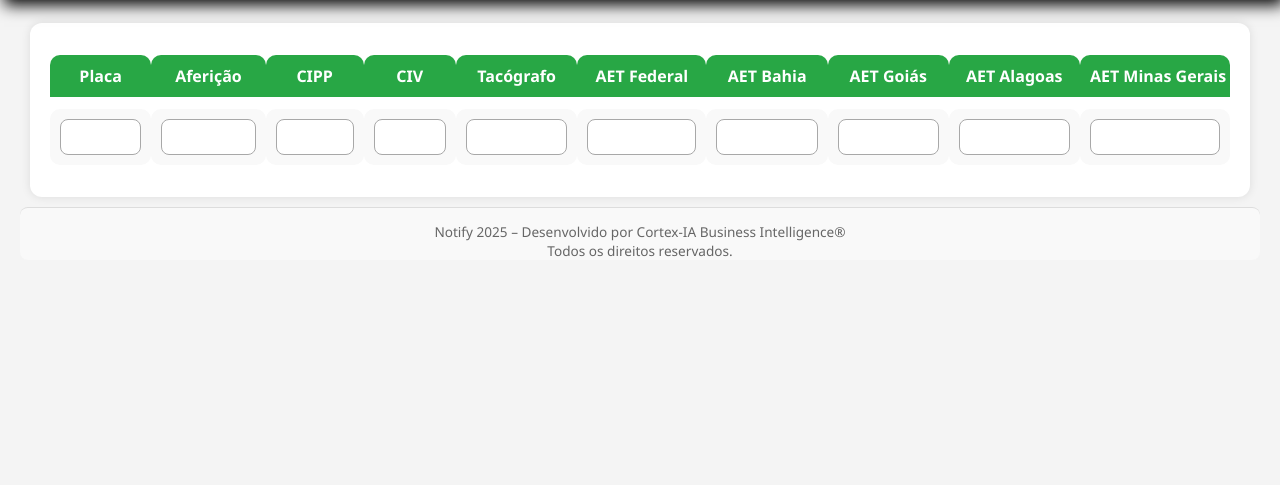
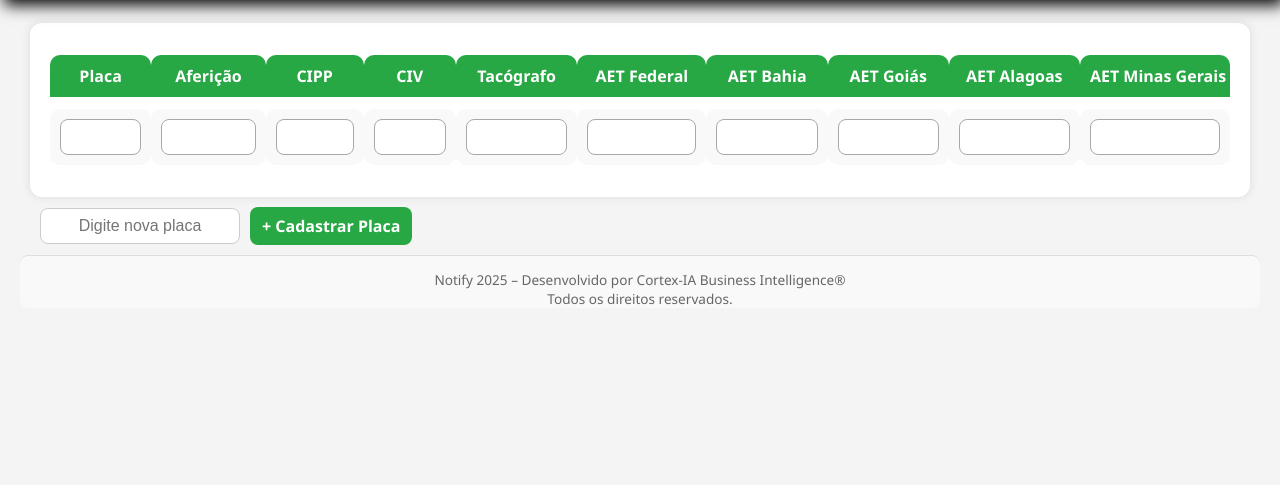
Before and after one commit to Cortex-ia-tech/Notify-App, a Flask app: template templates/logistica.html in a window 1280 px wide. Shown: the part 57-542 px from the top of the page. Run offline with Flask 3, Linux system fonts and the light colour scheme; the template is opened without the code that fills it, so the values that code supplies are empty; some libraries are stand-ins or nearby versions.

Commit message:
alteração do layout da logistica.html, inclusão do botão de cadastro de nova placa

```diff
--- a/static/logistica.css
+++ b/static/logistica.css
@@ -78,3 +78,32 @@ th, td {
     max-width: 130px;
     text-align: center;
 }
+
+.cadastro-placa {
+    display: flex;
+    align-items: center;
+    gap: 10px;
+    margin: 10px 20px 0 20px;
+}
+
+.cadastro-placa input {
+    padding: 8px;
+    font-size: 1rem;
+    border: 1px solid #ccc;
+    border-radius: 8px;
+    width: 200px;
+}
+
+.cadastro-placa a {
+    text-decoration: none;
+    background-color: #28a745;
+    color: white;
+    padding: 8px 12px;
+    border-radius: 8px;
+    font-weight: bold;
+    transition: background-color 0.2s ease;
+}
+
+.cadastro-placa a:hover {
+    background-color: #218838;
+}
--- a/templates/logistica.html
+++ b/templates/logistica.html
@@ -7,6 +7,7 @@
 {% endblock %}
 
 {% block content %}
+
 <div class="tabela-logistica">
     <table>
         <thead>
@@ -57,6 +58,11 @@
     </table>
 </div>
 
+<div class="cadastro-placa">
+    <input type="text" id="novaPlaca" placeholder="Digite nova placa">
+    <a href="#" id="btnCadastrarPlaca">+ Cadastrar Placa</a>
+</div>
+
 <footer>
     <p>
         Notify 2025 – Desenvolvido por Cortex-IA Business Intelligence® <br> Todos os direitos reservados.
@@ -74,7 +80,7 @@ document.addEventListener('DOMContentLoaded', () => {
         const tr = document.createElement('tr');
 
         tr.innerHTML = `
-            <td><input list="placas" name="placa_${index}" placeholder="Digite ou escolha" required></td>
+            <td><input type="text" name="placa_${index}" placeholder="Placa" readonly></td>
             <td><input type="text" name="afericao_${index}"></td>
             <td><input type="text" name="cipp_${index}"></td>
             <td><input type="text" name="civ_${index}"></td>
@@ -91,7 +97,7 @@ document.addEventListener('DOMContentLoaded', () => {
     }
 
     function adicionarEventosLinha(tr, index) {
-        const placaInput = tr.querySelector(`input[list="placas"]`);
+        const placaInput = tr.querySelector(`input[name^="placa_"]`);
         const inputs = tr.querySelectorAll('input');
 
         // Ativa salvamento quando os campos mudam (exceto a própria placa)
@@ -105,27 +111,7 @@ document.addEventListener('DOMContentLoaded', () => {
                 });
             }
         });
-
-        // Ao sair do campo placa (blur) ou mudar valor (change)
-        placaInput.addEventListener('change', bloquearPlaca);
-        placaInput.addEventListener('blur', bloquearPlaca);
-
-        function bloquearPlaca() {
-            const placa = placaInput.value.trim().toUpperCase();
-
-            if (placa.length >= 7) {
-                placaInput.value = placa;
-                placaInput.readOnly = true;  // 🔒 bloqueia o campo
-                salvarLinha(tr);
-
-                if (index === linhaIndex) {
-                    linhaIndex++;
-                    criarLinha(linhaIndex);
-                }
-            }
-        }
     }
-
 
     function salvarLinha(tr) {
         const inputs = tr.querySelectorAll('input');
@@ -135,7 +121,7 @@ document.addEventListener('DOMContentLoaded', () => {
             dados[nome] = input.value.trim();
         });
 
-        if (!dados.placa || dados.placa.length < 8) return;
+        if (!dados.placa || dados.placa.length < 7) return;
 
         console.log("🟡 Salvando dados da linha:", dados);
 
@@ -159,6 +145,45 @@ document.addEventListener('DOMContentLoaded', () => {
     document.querySelectorAll('#corpo-logistica tr').forEach((tr, index) => {
         adicionarEventosLinha(tr, index);
     });
+
+    // === NOVO: lógica do botão "Cadastrar Placa" ===
+    const botaoCadastrar = document.getElementById('btnCadastrarPlaca');
+    const campoPlaca = document.getElementById('novaPlaca');
+
+    botaoCadastrar.addEventListener('click', (e) => {
+        e.preventDefault();
+        const novaPlaca = campoPlaca.value.trim().toUpperCase();
+        if (novaPlaca.length >= 7) {
+            criarLinhaComPlaca(novaPlaca);
+            campoPlaca.value = '';
+        } else {
+            alert("Digite uma placa válida com pelo menos 7 caracteres.");
+        }
+    });
+
+    function criarLinhaComPlaca(placa) {
+        const tbody = document.getElementById('corpo-logistica');
+        const tr = document.createElement('tr');
+
+        tr.innerHTML = `
+            <td><input type="text" name="placa_${linhaIndex}" value="${placa}" readonly></td>
+            <td><input type="text" name="afericao_${linhaIndex}"></td>
+            <td><input type="text" name="cipp_${linhaIndex}"></td>
+            <td><input type="text" name="civ_${linhaIndex}"></td>
+            <td><input type="text" name="tacografo_${linhaIndex}"></td>
+            <td><input type="text" name="aet_federal_${linhaIndex}"></td>
+            <td><input type="text" name="aet_bahia_${linhaIndex}"></td>
+            <td><input type="text" name="aet_goias_${linhaIndex}"></td>
+            <td><input type="text" name="aet_alagoas_${linhaIndex}"></td>
+            <td><input type="text" name="aet_minas_gerais_${linhaIndex}"></td>
+        `;
+
+        tbody.appendChild(tr);
+        adicionarEventosLinha(tr, linhaIndex);
+        salvarLinha(tr);
+        linhaIndex++;
+    }
 });
 </script>
+
 {% endblock %}
```
Also changed, not shown: persist/cache_usuario_7.db (added).
